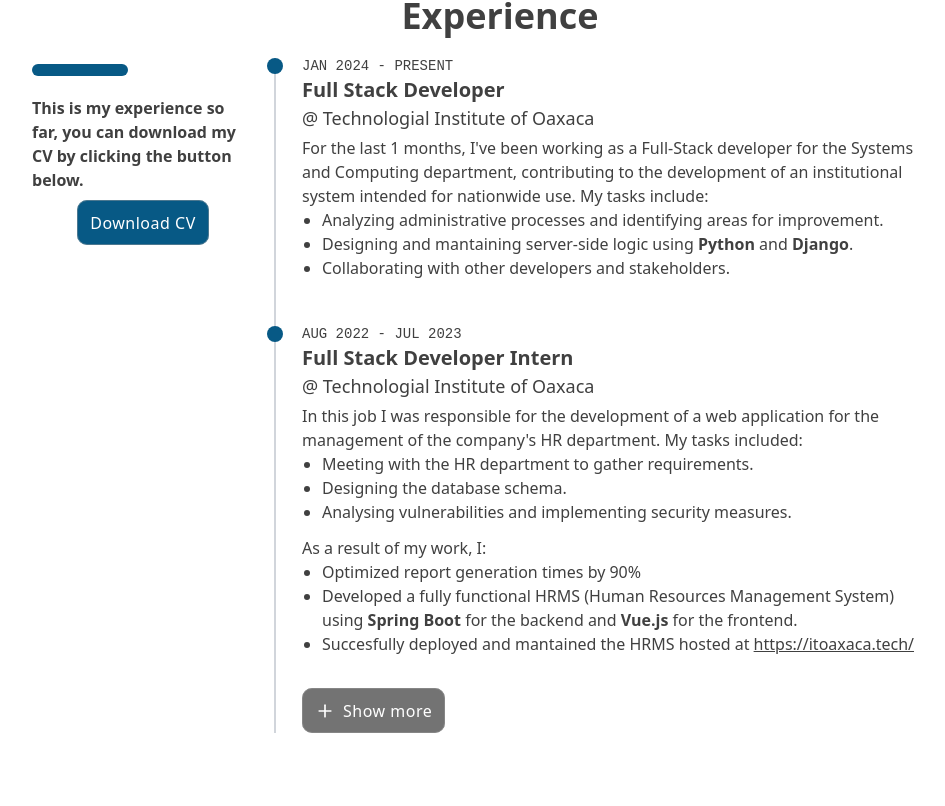
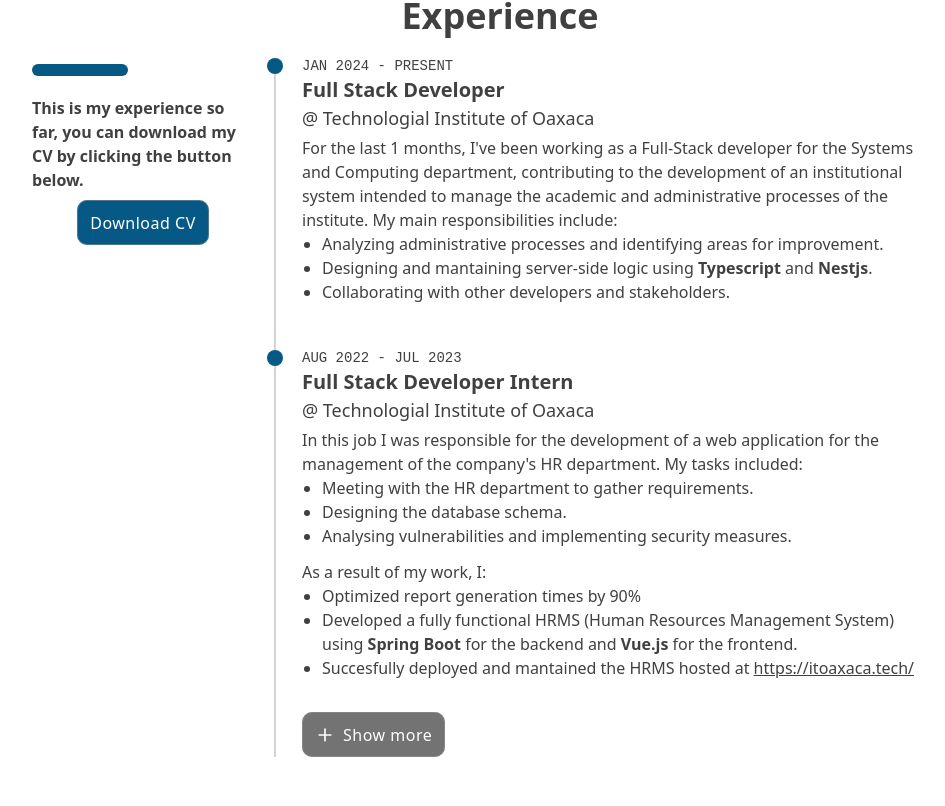
Before and after one commit to ralodev/ralodev, a Vue app: page / in a window 1280 px wide. Shown: the part 894-1700 px from the top of the page, without its empty margins (140-1085 px from the left). Built offline with nearby package versions, Linux system fonts and the light colour scheme.

Commit message:
Update job description

```diff
--- a/src/views/home/ExperienceSection.vue
+++ b/src/views/home/ExperienceSection.vue
@@ -31,10 +31,10 @@
                   For the last
                   <!-- calculate the months from Aug 2023 til today -->
                   {{ new Date().getMonth() - 11 + 12 * (new Date().getFullYear() - 2023) }}
-                  months, I've been working as a Full-Stack developer for the Systems and Computing department, contributing to the development of an institutional system intended for nationwide use. My tasks include:
+                  months, I've been working as a Full-Stack developer for the Systems and Computing department, contributing to the development of an institutional system intended to manage the academic and administrative processes of the institute. My main responsibilities include:
                 <ul class="list-disc ps-5 pb-3">
                   <li>Analyzing administrative processes and identifying areas for improvement.</li>
-                  <li>Designing and mantaining server-side logic using <strong>Python</strong> and <strong>Django</strong>.</li>
+                  <li>Designing and mantaining server-side logic using <strong>Typescript</strong> and <strong>Nestjs</strong>.</li>
                   <li>Collaborating with other developers and stakeholders.</li>
                 </ul>
                 </p>
```
